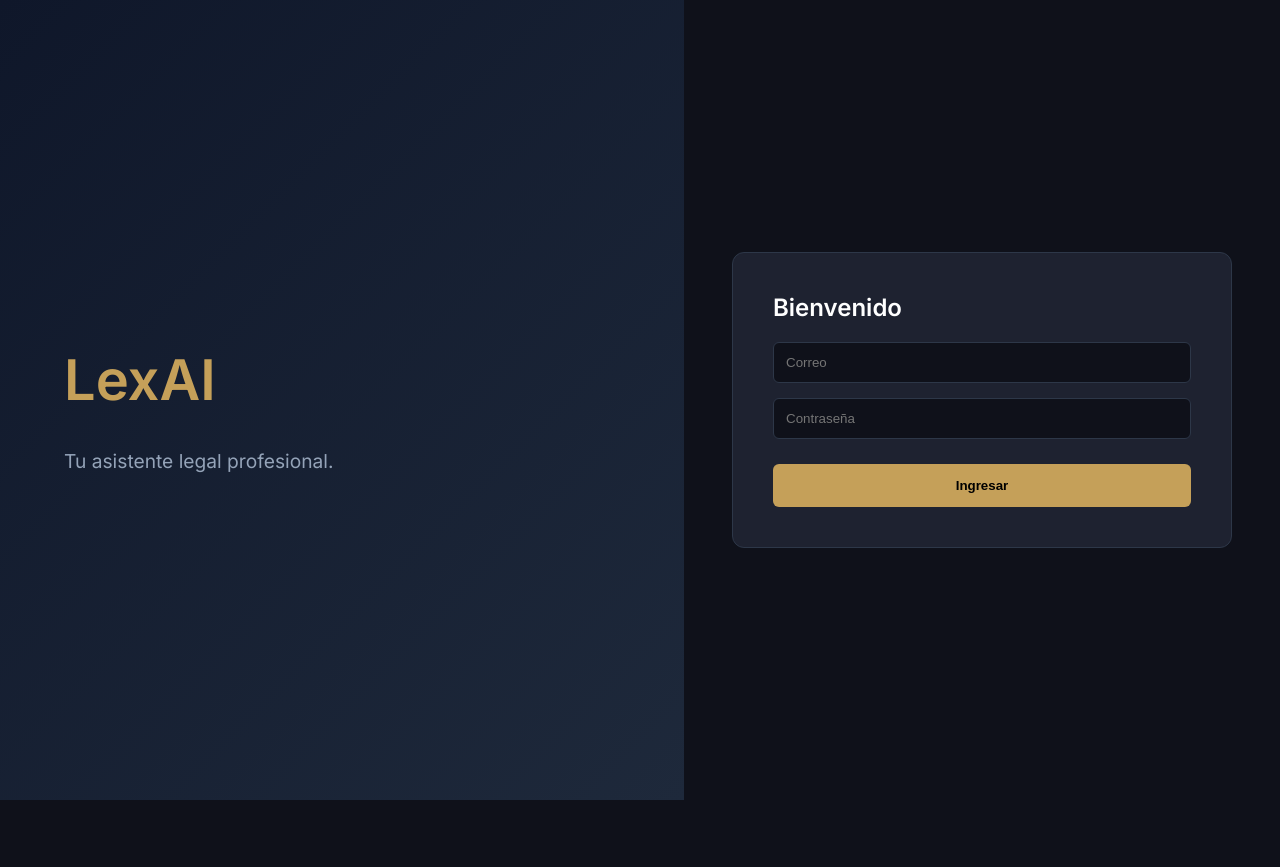
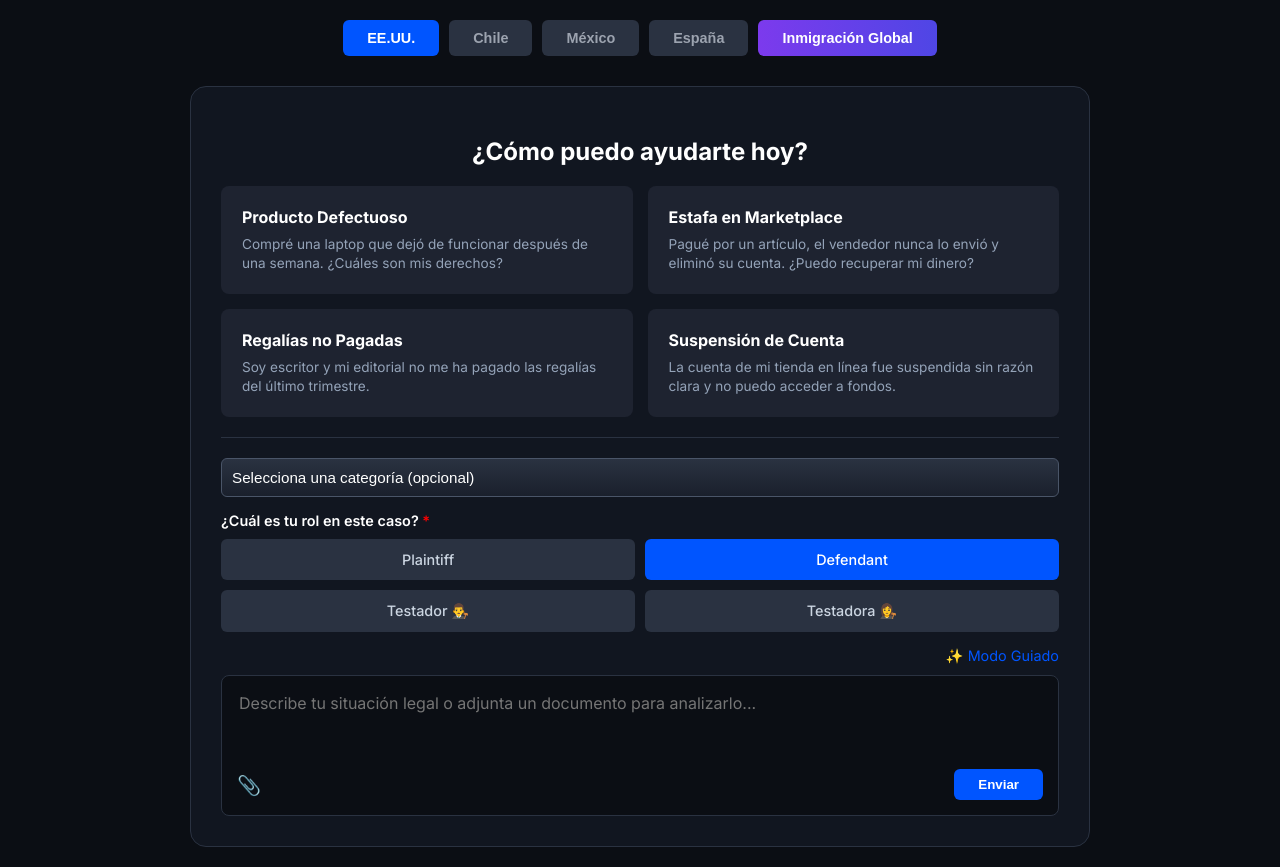
Before and after one commit to cocodrilopub11-sys/plataforma-legal-app, a React (Vite) app: page / in a window 1280 px wide. Before the commit the page ends 800 px from the top, so only its background shows below. Built offline with nearby package versions, Linux system fonts and the light colour scheme.

Commit message:
Diseno replica exacta foto

```diff
--- a/src/LegalApp.jsx
+++ b/src/LegalApp.jsx
@@ -1,173 +1,106 @@
 import { useState } from 'react';
 
 function LegalApp() {
-  // Estado de la App
-  const [view, setView] = useState('login'); // login | dashboard
-  const [messages, setMessages] = useState([]); // Historial del chat
+  // Estados
+  const [country, setCountry] = useState('EE.UU.');
+  const [role, setRole] = useState('Defendant'); // Por defecto azul en la foto
   const [inputMsg, setInputMsg] = useState('');
-  const [loading, setLoading] = useState(false);
 
-  // Estados visuales de la foto
-  const [country, setCountry] = useState('EE.UU.');
-  const [role, setRole] = useState('Plaintiff'); // Plaintiff vs Defendant
-
-  // TUS DATOS DE LOGIN
-  const [email, setEmail] = useState('');
-  const [password, setPassword] = useState('');
-
-  // 👇👇👇 TU URL DE RENDER (NO LA BORRES) 👇👇👇
-  const API_URL = "https://cerebro-legal.onrender.com";
-
-  // --- FUNCIONES DE LOGIN ---
-  const handleLogin = async (e) => {
-    e.preventDefault();
-    // Login simplificado para que entres rápido a ver el diseño
-    if(email && password) setView('dashboard');
+  // Esto simula el envío (puedes conectar tu lógica real aquí después)
+  const sendMessage = () => {
+    if(!inputMsg) return;
+    alert("Enviando: " + inputMsg);
+    setInputMsg('');
   };
 
-  // --- FUNCIÓN PARA ENVIAR MENSAJE ---
-  const sendMessage = async (textoOverride) => {
-    const textoFinal = textoOverride || inputMsg;
-    if (!textoFinal) return;
-
-    // Agregamos mensaje del usuario a la pantalla
-    const newMsgs = [...messages, { text: textoFinal, type: "user" }];
-    setMessages(newMsgs);
-    setInputMsg('');
-    setLoading(true);
-
-    // Contexto extra para la IA según los botones seleccionados
-    const promptContext = `Rol: ${role}. País: ${country}. Consulta: ${textoFinal}`;
-
-    try {
-      const res = await fetch(`${API_URL}/consulta-legal?email_usuario=${email || 'demo'}`, {
-        method: 'POST', headers: { 'Content-Type': 'application/json' },
-        body: JSON.stringify({ texto: promptContext })
-      });
-      const data = await res.json();
-      setLoading(false);
-      if (res.ok) {
-        setMessages([...newMsgs, { text: data.respuesta, type: "bot" }]);
-      } else {
-        setMessages([...newMsgs, { text: "Error del servidor: " + data.detail, type: "bot" }]);
-      }
-    } catch (error) {
-      setLoading(false);
-      setMessages([...newMsgs, { text: "Error de conexión. Espera a que despierte el servidor.", type: "bot" }]);
-    }
-  };
-
-  // ---------------------------------------
-  // VISTA: DASHBOARD (DISEÑO DE LA FOTO)
-  // ---------------------------------------
-  if (view === 'dashboard') {
   return (
     <div className="app-container">
 
-        {/* 1. PESTAÑAS DE PAÍSES */}
-        <div className="country-tabs">
-          {['EE.UU.', 'Chile', 'México', 'España', 'Inmigración Global'].map((c) => (
-            <div
-              key={c}
-              className={`country-tab ${country === c ? 'active' : ''}`}
-              onClick={() => setCountry(c)}
-            >
-              {c}
-            </div>
-          ))}
+      {/* 1. NAV SUPERIOR */}
+      <div className="top-nav">
+        <button
+          className={`nav-btn ${country === 'EE.UU.' ? 'active' : ''}`}
+          onClick={() => setCountry('EE.UU.')}>EE.UU.</button>
+        <button className="nav-btn">Chile</button>
+        <button className="nav-btn">México</button>
+        <button className="nav-btn">España</button>
+        <button className="nav-btn purple">Inmigración Global</button>
       </div>
 
-        {/* SI NO HAY MENSAJES, MOSTRAMOS LA BIENVENIDA Y TARJETAS (COMO LA FOTO) */}
-        {messages.length === 0 ? (
-          <div style={{flex: 1, display: 'flex', flexDirection: 'column', justifyContent: 'center'}}>
-            <h2 style={{textAlign: 'center', marginBottom: '40px', fontSize: '1.8rem', color: '#e2e8f0'}}>
+      {/* 2. CAJA PRINCIPAL */}
+      <div className="hero-section">
+
+        <h2 style={{textAlign: 'center', marginBottom: '20px', fontSize:'1.5rem'}}>
           ¿Cómo puedo ayudarte hoy?
         </h2>
 
-            <div className="suggestions-grid">
-              <div className="card" onClick={() => sendMessage("Compré una laptop defectuosa hace una semana. ¿Cuáles son mis derechos?")}>
+        {/* GRID DE 4 TARJETAS */}
+        <div className="grid-cards">
+          <div className="info-card">
             <h3>Producto Defectuoso</h3>
-                <p>Compré una laptop que dejó de funcionar... ¿Cuáles son mis derechos?</p>
+            <p>Compré una laptop que dejó de funcionar después de una semana. ¿Cuáles son mis derechos?</p>
           </div>
-              <div className="card" onClick={() => sendMessage("Me estafaron en Marketplace, pagué y no recibí nada.")}>
+          <div className="info-card">
             <h3>Estafa en Marketplace</h3>
-                <p>Pagué por un artículo en línea pero el vendedor eliminó su cuenta.</p>
+            <p>Pagué por un artículo, el vendedor nunca lo envió y eliminó su cuenta. ¿Puedo recuperar mi dinero?</p>
           </div>
-              <div className="card" onClick={() => sendMessage("No me han pagado mis regalías editoriales.")}>
+          <div className="info-card">
             <h3>Regalías no Pagadas</h3>
-                <p>Soy escritor y mi editorial no me ha pagado las regalías.</p>
+            <p>Soy escritor y mi editorial no me ha pagado las regalías del último trimestre.</p>
           </div>
-              <div className="card" onClick={() => sendMessage("Mi cuenta de tienda en línea fue suspendida injustamente.")}>
+          <div className="info-card">
             <h3>Suspensión de Cuenta</h3>
-                <p>La cuenta de mi tienda fue suspendida sin razón clara.</p>
-              </div>
-            </div>
-          </div>
-        ) : (
-          /* SI YA HAY MENSAJES, MOSTRAMOS EL CHAT */
-          <div className="chat-history">
-            {messages.map((msg, idx) => (
-              <div key={idx} className={`msg-bubble ${msg.type === 'user' ? 'msg-user' : 'msg-bot'}`}>
-                {msg.text.split('\n').map((line, i) => <div key={i}>{line}<br/></div>)}
-              </div>
-            ))}
-            {loading && <div className="msg-bubble msg-bot" style={{fontStyle: 'italic'}}>Analizando caso...</div>}
-          </div>
-        )}
-
-        {/* 3. ÁREA DE INPUT (COMO LA FOTO) */}
-        <div className="input-area">
-          <div style={{marginBottom: '10px', color:'#94a3b8', fontSize:'0.9rem'}}>¿Cuál es tu rol en este caso? *</div>
-
-          <div className="role-selector">
-            <div
-              className={`role-btn ${role === 'Plaintiff' ? 'active' : ''}`}
-              onClick={() => setRole('Plaintiff')}
-            >
-              Plaintiff (Demandante)
-            </div>
-            <div
-              className={`role-btn ${role === 'Defendant' ? 'active-defendant' : ''}`}
-              onClick={() => setRole('Defendant')}
-            >
-              Defendant (Demandado)
+            <p>La cuenta de mi tienda en línea fue suspendida sin razón clara y no puedo acceder a fondos.</p>
           </div>
         </div>
 
+        {/* 3. SECCIÓN DE INPUTS (DROPDOWN Y BOTONES) */}
+        <div className="input-section">
+
+          {/* Dropdown */}
+          <select className="custom-select">
+            <option>Selecciona una categoría (opcional)</option>
+            <option>Derecho Civil</option>
+            <option>Derecho Laboral</option>
+          </select>
+
+          {/* Selector de Rol */}
+          <label className="role-label">¿Cuál es tu rol en este caso? <span style={{color:'red'}}>*</span></label>
+
+          <div className="role-grid">
+            <div
+              className={`role-button ${role === 'Plaintiff' ? 'active' : ''}`}
+              onClick={() => setRole('Plaintiff')}
+            >
+              Plaintiff
+            </div>
+            <div
+              className={`role-button ${role === 'Defendant' ? 'active' : ''}`}
+              onClick={() => setRole('Defendant')}
+            >
+              Defendant
+            </div>
+
+            <div className="role-button">Testador 👨‍⚖️</div>
+            <div className="role-button">Testadora 👩‍⚖️</div>
+          </div>
+
+          <div className="modo-guiado">✨ Modo Guiado</div>
+
+          {/* Caja de Texto */}
+          <div className="chat-box-container">
             <textarea
-            className="chat-textarea"
-            placeholder={`Describe tu situación legal en ${country} o adjunta un documento...`}
+              className="text-area"
+              placeholder="Describe tu situación legal o adjunta un documento para analizarlo..."
               value={inputMsg}
               onChange={(e) => setInputMsg(e.target.value)}
             />
-
-          <div className="input-footer">
-            <span style={{fontSize: '1.2rem', cursor:'pointer'}}>📎</span>
-            <button className="btn-send" onClick={() => sendMessage()}>Enviar</button>
+            <div className="chat-footer">
+              <span style={{fontSize:'1.2rem', color:'#94a3b8', cursor:'pointer'}}>📎</span>
+              <button className="btn-enviar" onClick={sendMessage}>Enviar</button>
             </div>
           </div>
 
-      </div>
-    );
-  }
-
-  // ---------------------------------------
-  // VISTA: LOGIN (SIMPLE)
-  // ---------------------------------------
-  return (
-    <div className="split-screen">
-      <div className="left-panel">
-        <h1 style={{fontSize: '3.5rem', color: '#c5a059', marginBottom: '1rem'}}>LexAI</h1>
-        <p style={{fontSize: '1.2rem', color: '#94a3b8'}}>Tu asistente legal profesional.</p>
-      </div>
-      <div className="right-panel">
-        <div className="form-box">
-          <h2 style={{marginTop:0, color:'white'}}>Bienvenido</h2>
-          <form onSubmit={handleLogin}>
-            <input type="email" placeholder="Correo" value={email} onChange={e=>setEmail(e.target.value)} />
-            <input type="password" placeholder="Contraseña" value={password} onChange={e=>setPassword(e.target.value)} />
-            <button className="btn-login">Ingresar</button>
-          </form>
         </div>
       </div>
     </div>
--- a/src/index.css
+++ b/src/index.css
@@ -1,74 +1,205 @@
-@import url('https://fonts.googleapis.com/css2?family=Inter:wght@300;400;600&family=Playfair+Display:wght@700&display=swap');
+@import url('https://fonts.googleapis.com/css2?family=Inter:wght@400;500;600;700&display=swap');
 
 :root {
-  --bg: #0f111a; /* Fondo muy oscuro */
-  --card-bg: #1e2230;
-  --primary: #0055ff; /* Azul brillante */
-  --primary-hover: #0044cc;
-  --text: #ffffff;
-  --text-dim: #9ca3af;
-  --border: #2d3748;
+  --bg-main: #0b0e14;      /* Fondo negro azulado */
+  --bg-card: #151a23;      /* Fondo de tarjetas */
+  --bg-input: #0b0e14;     /* Fondo de inputs */
+  --btn-inactive: #2a3241; /* Botón gris */
+  --btn-active: #0055ff;   /* Azul eléctrico */
+  --btn-purple: #7c3aed;   /* Morado */
+  --text-white: #ffffff;
+  --text-gray: #9ca3af;
+  --border-color: #2a3241;
 }
 
 body {
   margin: 0;
   font-family: 'Inter', sans-serif;
-  background-color: var(--bg);
-  color: var(--text);
+  background-color: var(--bg-main);
+  color: var(--text-white);
   -webkit-font-smoothing: antialiased;
 }
 
-/* Utilidades */
-.hidden { display: none; }
-.flex { display: flex; }
-.flex-col { flex-direction: column; }
-.items-center { align-items: center; }
-.justify-center { justify-content: center; }
-.w-full { width: 100%; }
-.h-screen { height: 100vh; }
+/* Layout Principal */
+.app-container {
+  max-width: 900px;
+  margin: 0 auto;
+  padding: 20px;
+  display: flex;
+  flex-direction: column;
+  min-height: 100vh;
+}
 
-/* Login Styles (Mantenemos lo básico elegante) */
-.split-screen { display: flex; width: 100vw; height: 100vh; }
-.left-panel { flex: 1; padding: 4rem; display: flex; flex-direction: column; justify-content: center; background: linear-gradient(135deg, #0f172a, #1e293b); }
-.right-panel { width: 500px; background: var(--bg); padding: 3rem; display: flex; flex-direction: column; justify-content: center; }
-.form-box { background: var(--card-bg); padding: 2.5rem; border-radius: 12px; border: 1px solid var(--border); }
-input { width: 100%; padding: 12px; margin-bottom: 15px; background: #0f111a; border: 1px solid var(--border); color: white; border-radius: 6px; box-sizing: border-box; }
-button.btn-login { width: 100%; padding: 14px; background: #c5a059; color: #000; border: none; font-weight: bold; cursor: pointer; border-radius: 6px; margin-top: 10px; }
+/* 1. HEADER TABS (Países) */
+.top-nav {
+  display: flex;
+  gap: 10px;
+  justify-content: center;
+  margin-bottom: 30px;
+  flex-wrap: wrap;
+}
 
-/* --- NUEVO DISEÑO TIPO APP --- */
-.app-container { max-width: 900px; margin: 0 auto; padding: 20px; display: flex; flex-direction: column; height: 100vh; }
+.nav-btn {
+  padding: 10px 24px;
+  border-radius: 6px;
+  font-weight: 600;
+  font-size: 0.9rem;
+  cursor: pointer;
+  border: none;
+  background-color: var(--btn-inactive);
+  color: var(--text-gray);
+  transition: 0.2s;
+}
 
-/* Header Pestañas */
-.country-tabs { display: flex; gap: 10px; margin-bottom: 30px; justify-content: center; flex-wrap: wrap; }
-.country-tab {
-  background: #2d3748; color: var(--text-dim); padding: 8px 20px; border-radius: 6px; cursor: pointer; font-weight: 600; font-size: 0.9rem; border: 1px solid transparent; transition: 0.2s;
+.nav-btn.active {
+  background-color: var(--btn-active);
+  color: white;
 }
-.country-tab.active { background: var(--primary); color: white; border-color: var(--primary); }
-.country-tab:hover:not(.active) { background: #374151; }
 
-/* Grid de Tarjetas */
-.suggestions-grid { display: grid; grid-template-columns: repeat(auto-fit, minmax(250px, 1fr)); gap: 15px; margin-bottom: 30px; }
-.card { background: var(--card-bg); padding: 20px; border-radius: 12px; border: 1px solid var(--border); cursor: pointer; transition: 0.2s; }
-.card:hover { border-color: var(--primary); transform: translateY(-2px); }
-.card h3 { margin: 0 0 10px 0; font-size: 1rem; color: white; }
-.card p { margin: 0; font-size: 0.85rem; color: var(--text-dim); line-height: 1.4; }
+.nav-btn.purple {
+  background: linear-gradient(90deg, #7c3aed, #4f46e5);
+  color: white;
+}
 
-/* Input Area Compleja */
-.input-area { background: var(--card-bg); padding: 20px; border-radius: 12px; border: 1px solid var(--border); margin-top: auto; }
-.role-selector { display: flex; background: #0f111a; border-radius: 6px; padding: 4px; margin-bottom: 15px; }
-.role-btn { flex: 1; padding: 8px; text-align: center; cursor: pointer; color: var(--text-dim); border-radius: 4px; font-size: 0.9rem; font-weight: 600; }
-.role-btn.active { background: var(--primary); color: white; } /* Azul para seleccionado */
-.role-btn.active-defendant { background: var(--primary); color: white; }
+/* 2. TARJETAS (Grid) */
+.hero-section {
+  background-color: #111620; /* Un poco más claro que el fondo */
+  padding: 30px;
+  border-radius: 16px;
+  border: 1px solid #2a3241;
+}
 
-.chat-textarea {
-  width: 100%; background: transparent; border: none; color: white; font-size: 1rem; resize: none; outline: none; min-height: 80px; font-family: 'Inter', sans-serif;
+.grid-cards {
+  display: grid;
+  grid-template-columns: repeat(2, 1fr); /* 2 columnas */
+  gap: 15px;
+  margin-top: 20px;
 }
-.input-footer { display: flex; justify-content: space-between; align-items: center; margin-top: 10px; border-top: 1px solid var(--border); padding-top: 10px; }
-.btn-send { background: var(--primary); color: white; padding: 8px 24px; border-radius: 6px; border: none; font-weight: 600; cursor: pointer; }
-.btn-send:hover { background: var(--primary-hover); }
 
-/* Chat Messages (Cuando ya hablas) */
-.chat-history { flex: 1; overflow-y: auto; margin-bottom: 20px; padding-right: 10px; display: flex; flex-direction: column; gap: 15px; }
-.msg-bubble { padding: 15px; border-radius: 8px; max-width: 80%; line-height: 1.5; }
-.msg-user { background: var(--primary); align-self: flex-end; color: white; }
-.msg-bot { background: var(--card-bg); align-self: flex-start; border: 1px solid var(--border); color: #e2e8f0; }
+.info-card {
+  background-color: #1e2330;
+  padding: 20px;
+  border-radius: 8px;
+  cursor: pointer;
+  transition: 0.2s;
+  border: 1px solid transparent;
+}
+
+.info-card:hover {
+  border-color: var(--btn-active);
+}
+
+.info-card h3 {
+  margin: 0 0 8px 0;
+  font-size: 1rem;
+  font-weight: 700;
+  color: white;
+}
+
+.info-card p {
+  margin: 0;
+  font-size: 0.85rem;
+  color: #94a3b8;
+  line-height: 1.4;
+}
+
+/* 3. ÁREA DE INPUT (Complex) */
+.input-section {
+  margin-top: 20px;
+  border-top: 1px solid var(--border-color);
+  padding-top: 20px;
+}
+
+/* Dropdown estilo oscuro */
+.custom-select {
+  width: 100%;
+  padding: 10px;
+  background: linear-gradient(to bottom, #2a3241, #1a202c);
+  border: 1px solid #4a5568;
+  border-radius: 6px;
+  color: white;
+  margin-bottom: 15px;
+  font-size: 0.95rem;
+  appearance: none; /* Quita la flecha nativa fea */
+}
+
+.role-label {
+  font-size: 0.9rem;
+  font-weight: 600;
+  color: white;
+  margin-bottom: 10px;
+  display: block;
+}
+
+.role-grid {
+  display: grid;
+  grid-template-columns: 1fr 1fr;
+  gap: 10px;
+  margin-bottom: 15px;
+}
+
+.role-button {
+  background-color: var(--btn-inactive);
+  padding: 12px;
+  text-align: center;
+  border-radius: 6px;
+  color: #cbd5e1;
+  font-size: 0.9rem;
+  font-weight: 500;
+  cursor: pointer;
+}
+
+.role-button.active {
+  background-color: var(--btn-active); /* Azul cuando se selecciona */
+  color: white;
+}
+
+.modo-guiado {
+  text-align: right;
+  color: var(--btn-active);
+  font-size: 0.9rem;
+  margin-bottom: 10px;
+  cursor: pointer;
+}
+
+/* Caja de Texto Final */
+.chat-box-container {
+  background-color: #0b0e14;
+  border: 1px solid var(--border-color);
+  border-radius: 8px;
+  padding: 15px;
+}
+
+.text-area {
+  width: 100%;
+  background: transparent;
+  border: none;
+  color: white;
+  resize: none;
+  outline: none;
+  font-family: 'Inter', sans-serif;
+  font-size: 1rem;
+  min-height: 60px;
+}
+
+.chat-footer {
+  display: flex;
+  justify-content: space-between;
+  align-items: center;
+  margin-top: 10px;
+}
+
+.btn-enviar {
+  background-color: var(--btn-active);
+  color: white;
+  border: none;
+  padding: 8px 24px;
+  border-radius: 6px;
+  font-weight: 600;
+  cursor: pointer;
+}
+
+/* Para Móviles */
+@media (max-width: 768px) {
+  .grid-cards { grid-template-columns: 1fr; }
+}
```
Lines whose indentation alone changed are shown as unchanged.
